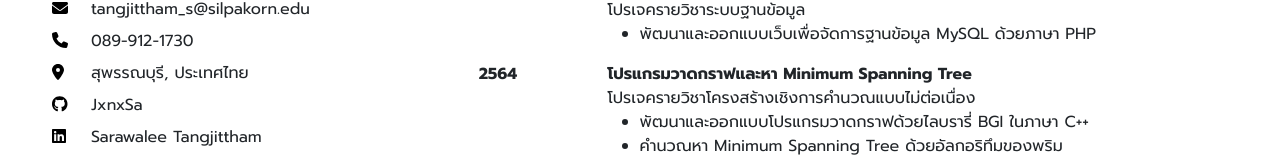
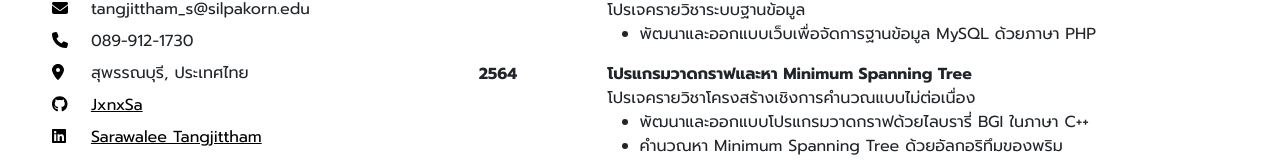
Before and after one commit to JxnxSa/Resume, a React (Vite) app: page / in a window 1280 px wide. Shown: the part 629-796 px from the top of the page. Built offline with nearby package versions, Linux system fonts and the light colour scheme.

Commit message:
add link github,linkedIn

```diff
--- a/src/components/Contact.jsx
+++ b/src/components/Contact.jsx
@@ -41,7 +41,9 @@ function Contact() {
           <FontAwesomeIcon icon={faGithub} style={{ color: "#000000" }} />
         </div>
         <div className="col">
-          <div style={{ marginLeft: "10px" }}>JxnxSa</div>
+          <a href="https://github.com/JxnxSa" style={{ color: "black" }}>
+            <div style={{ marginLeft: "10px" }}>JxnxSa</div>
+          </a>
         </div>
       </div>
       <div className="row mb-2">
@@ -49,7 +51,9 @@ function Contact() {
           <FontAwesomeIcon icon={faLinkedin} style={{ color: "#000000" }} />
         </div>
         <div className="col">
-          <div style={{ marginLeft: "10px" }}>Sarawalee Tangjittham</div>
+          <a href="https://www.linkedin.com/in/sarawaleejst/" style={{ color: "black" }}>
+            <div style={{ marginLeft: "10px" }}>Sarawalee Tangjittham</div>
+          </a>
         </div>
       </div>
     </div>
```
